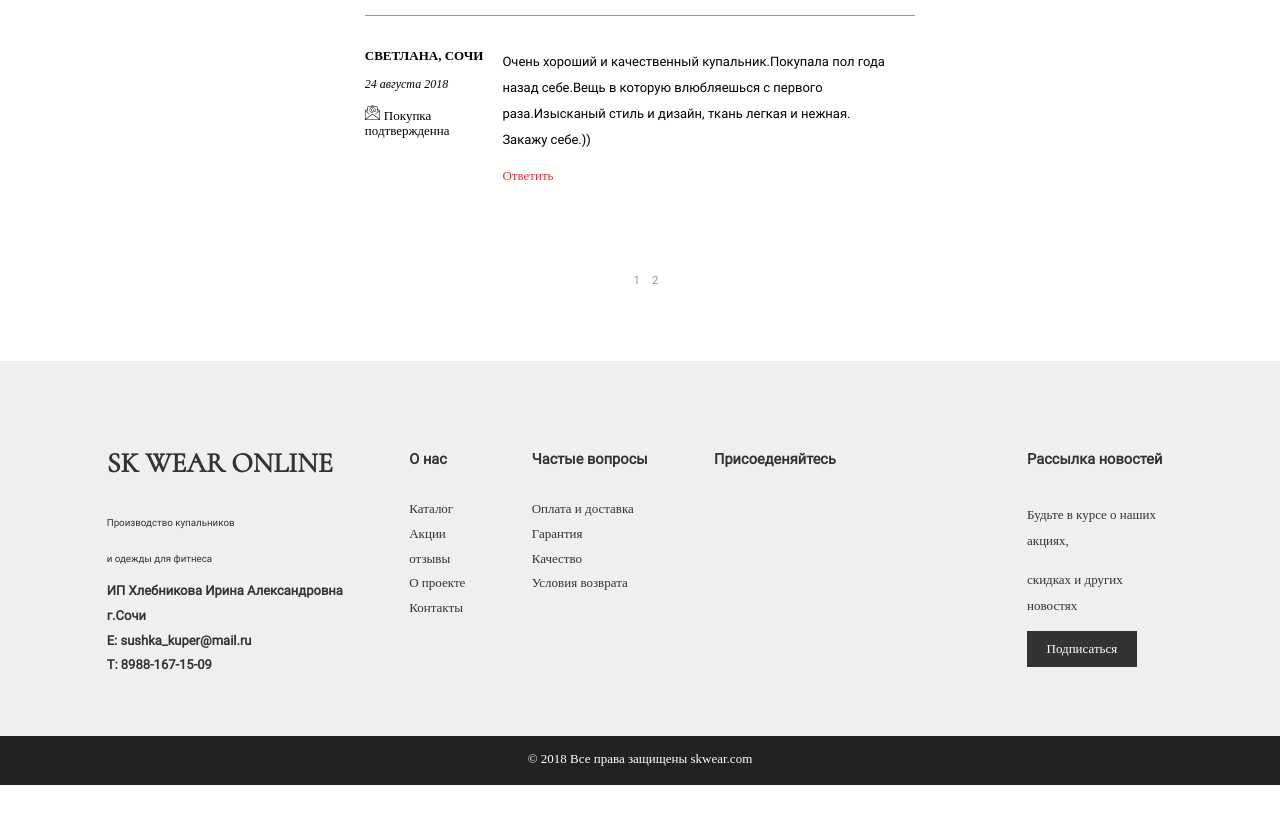
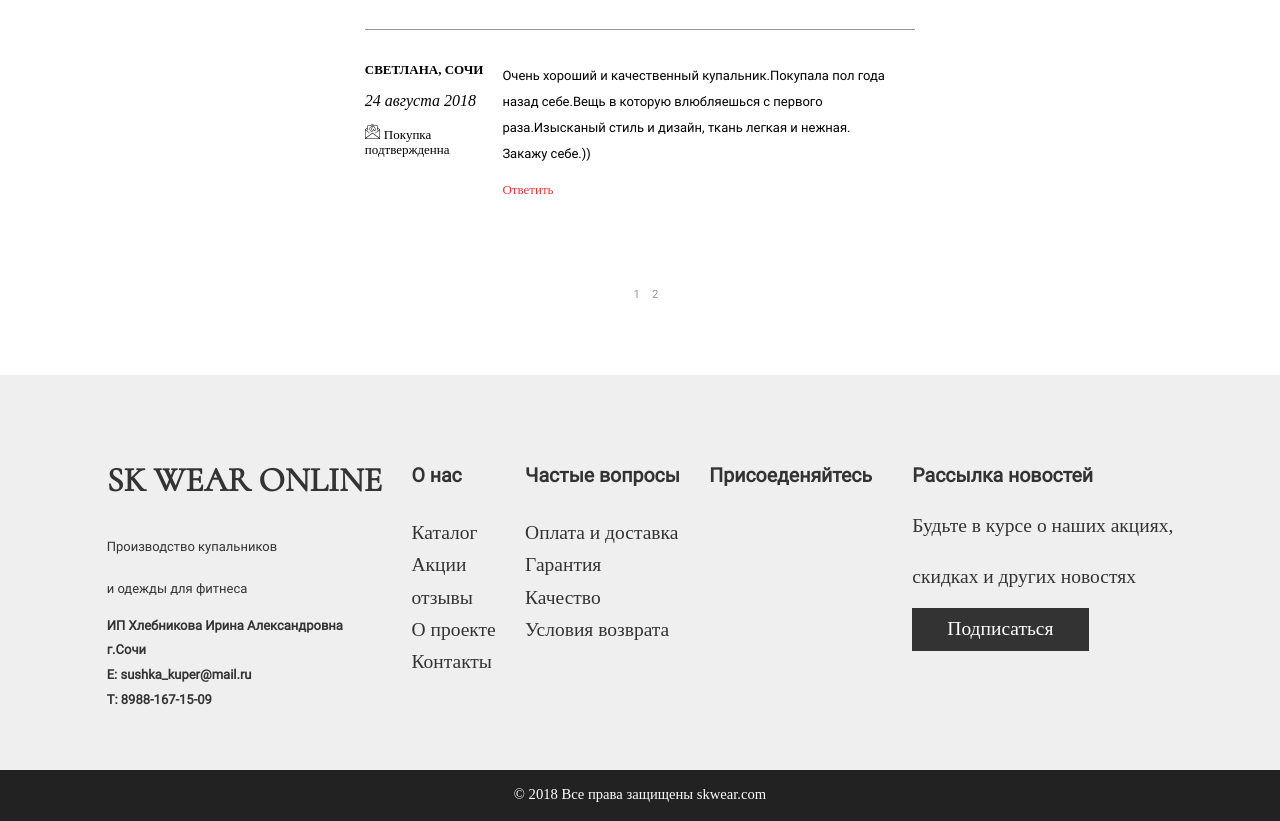
Before and after one commit to DmitriyChernobrivets/Hackaton-Project-html-css, a website: page src/reviews.html in a window 1280 px wide. Shown: the part 1861-2682 px from the top of the page. Before the commit the page ends 2646 px from the top, so only its background shows below. Drawn offline with nearby package versions, Linux system fonts and the light colour scheme; files that its build step writes are made by us from their sources; files whose address does not match are found by name.

Commit message:
latest#4

```diff
--- a/src/scss/footer.scss
+++ b/src/scss/footer.scss
@@ -2,9 +2,7 @@
   background-color: $footer-background;
   color: $footer-black;
 
-  .wrapper {
-    width: 83.33333%;
-  }
+
 
   .block {
     padding: calculateRem(105) 0 calculateRem(77);
@@ -33,7 +31,7 @@
   }
 
   .footer__title {
-    font-size: $font-size-large;
+    font-size: calculateRem(42);
     font-family: $font-family-CormorantUnicase-Regular;
     text-transform: uppercase;
     margin-bottom: calculateRem(42);
@@ -41,13 +39,11 @@
 
   .footer__info-production {
     font-family: $font-family-Roboto;
-    font-size: calculateRem(12);
+
     width: calculateRem(166);
     padding-bottom: calculateRem(20);
     line-height: 2;
-    @media (max-width: 1200px) {
-      width: 100%;
-    }
+    width: 100%;
   }
 
   .footer__info-contact {
@@ -62,7 +58,7 @@
 
   .footer__subtitle-about {
     font-family: $font-family-Roboto;
-    font-size: calculateRem(18);
+    font-size: calculateRem(24);
     padding: calculateRem(5) 0 calculateRem(43);
   }
 
@@ -72,6 +68,7 @@
 
   .footer__about-link {
     color: $footer-black;
+    font-size: calculateRem(24);
   }
 
   .footer__about-item {
@@ -84,7 +81,7 @@
 
   .footer__questions-subtitle {
     font-family: $font-family-Roboto;
-    font-size: calculateRem(18);
+    font-size: calculateRem(24);
     margin: calculateRem(5) 0 calculateRem(43);
   }
 
@@ -94,6 +91,7 @@
 
   .footer__questions-link {
     color: $footer-black;
+    font-size: calculateRem(24);
   }
 
   .footer__questions-item {
@@ -106,14 +104,15 @@
 
   .footer__join-subtitle {
     font-family: $font-family-Roboto;
-    font-size: calculateRem(18);
+    font-size: calculateRem(24);
     margin: calculateRem(5) 0 calculateRem(43);
   }
 
   .footer__join-svg {
-    margin-right: calculateRem(18);
+    &:not(:last-child) {
+      margin-right: calculateRem(18);
+    }
     transition: 0.2s linear;
-
     &:hover {
       fill: $font-color-red;
       transition: 0.2s linear;
@@ -122,38 +121,23 @@
 
   .footer__news-subtitle {
     font-family: $font-family-Roboto;
-    font-size: calculateRem(18);
-    margin: calculateRem(5) 0 calculateRem(43);
+    font-size: calculateRem(24);
+    margin: calculateRem(5) 0 calculateRem(23);
   }
 
   .footer__news-sale {
     padding-bottom: calculateRem(15);
     width: calculateRem(180);
     line-height: 2;
-    @media (max-width: 1200px) {
-      width: 100%;
-    }
+    font-size: calculateRem(24);
+    width: 100%;
+
   }
 
   .footer__news-sale:last-child {
     padding-bottom: calculateRem(25);
   }
 
-  .footer__block5 {
-    .footer__news-subtitle {
-      font-family: $font-family-Roboto;
-      font-size: calculateRem(18);
-      margin: calculateRem(5) 0 calculateRem(43);
-    }
-
-    .footer__news-sale {
-      padding-bottom: calculateRem(15);
-    }
-
-    .footer__news-sale:last-child {
-      padding-bottom: calculateRem(25);
-    }
-  }
 }
 
 .block2 {
@@ -164,12 +148,13 @@
   .block2__rights {
     color: $font-color-white;
     padding: calculateRem(20) 0 calculateRem(22);
+    font-size: calculateRem(18);
   }
 }
 
 .footer__news-button-plane {
-  height: calculateRem(45);
-  width: 25%;
+
+  padding: 15px 25px;
   border: none;
   border-right: 1px solid $footer-font-black;
   background-color: $footer-black;
@@ -177,21 +162,28 @@
   background-repeat: no-repeat;
   background-position: center center;
   cursor: pointer;
+
 }
 
 .footer__news-btn {
-  margin: 0 auto;
   width: 200px;
   display: flex;
+  margin: 0 auto;
+  @media (min-width: 1200px) {
+    margin: 0;
+  }
 }
 
 .footer__news-button {
-  width: 75%;
-  height: calculateRem(45);
   background-color: $footer-black;
   border: none;
+  padding: 10px 35px;
   color: $font-color-white;
+  font-size: calculateRem(24);
   cursor: pointer;
+  &:hover {
+    color: $font-color-red;
+  }
 }
 @media (max-width: 768px) {
    .footer__modifier:not(:last-child) {
@@ -206,3 +198,6 @@
       width: 33%;
     }
 }
+.footer__block1 > p{
+  font-size: calculateRem(24);
+}
--- a/src/scss/main.scss
+++ b/src/scss/main.scss
@@ -1,7 +1,4 @@
-.wrapper {
-  max-width: 83.3333%;
-  margin: 0 auto;
-}
+
 
 .main {
   padding: calculateRem(60) 0 calculateRem(110) 0;
@@ -71,14 +68,21 @@
     text-align: center;
     text-transform: uppercase;
     font-family: $font-family-Roboto;
+    & > p {
+      font-size: calculateRem(25);
+    }
   }
 
   &__collection-name {
     margin-bottom: calculateRem(15);
     text-align: center;
+
+
     font-family: $font-family-Roboto;
     font-size: $font-size-small;
-
+    & > span {
+      font-size: calculateRem(20);
+    }
     >:last-child {
       border-left: 1px solid $footer-background;
       padding-left: calculateRem(4);
@@ -87,7 +91,9 @@
 
   &__collection-price {
     text-align: center;
-
+  & > span {
+    font-size: calculateRem(23);
+  }
     &__red {
       color: $font-color-red;
     }
@@ -129,8 +135,12 @@
     color: $font-color-red;
     right: calculateRem(25);
     top: calculateRem(25);
-    padding: calculateRem(30) calculateRem(20);
-    border-radius: 60%;
+    padding: calculateRem(35) calculateRem(20);
+    border-radius: 50%;
     background-color: $font-color-white;
+    font-size: calculateRem(24);
+    @media (max-width: 768px) {
+      font-size: calculateRem(18);
+    }
   }
 }
--- a/src/scss/variables.scss
+++ b/src/scss/variables.scss
@@ -10,34 +10,13 @@ $footer-background: #efefef;
 $footer-font-black: #979797;
 $font-color-main: #000000;
 $main-learn-bg: #f6f6f6;
-$font-size-large: 28px;
-$font-size-medium: 18px;
-$font-size-small: 13px;
-$font-size-very-small: 12px;
-$font-size-very-very-small: 10px;
+$font-size-large: 33px;
+$font-size-medium: 14px;
+$font-size-small: 18px;
+$font-size-very-small: 16px;
+$font-size-very-very-small: 14px;
 $color-background: black;
-$font-family-Roboto: "Roboto", Arial, sans-serif;
-$font-family-Roboto-Medium: "Roboto-Medium", Arial, sans-serif;
-$font-family-CormorantUnicase-Regular: "CormorantUnicase-Regular", Arial,
-  sans-serif;
-$font-family-CormorantUnicase-Bold: "CormorantUnicase-Bold", Arial, sans-serif;
-$font-family-Roboto-Bold: "Roboto-Bold", Arial, sans-serif;
 
-
-$font-color-white: #ffffff;
-$font-color-grey: #dddddd;
-$font-color-red: #e73331;
-$footer-black: #333333;
-$footer-background: #efefef;
-$footer-font-black: #979797;
-$font-color-main: #000000;
-$main-learn-bg: #f6f6f6;
-$font-size-large: 28px;
-$font-size-medium: 18px;
-$font-size-small: 13px;
-$font-size-very-small: 12px;
-$font-size-very-very-small: 10px;
-$color-background: black;
 
 $font-family-Roboto: 'Roboto',
 Arial,
```
Also changed, not shown: src/index.html (+0 -1 lines), src/main.html (+33 -42 lines), build/css/styles.css, build/css/styles.min.css, build/index.html, build/main.html.
